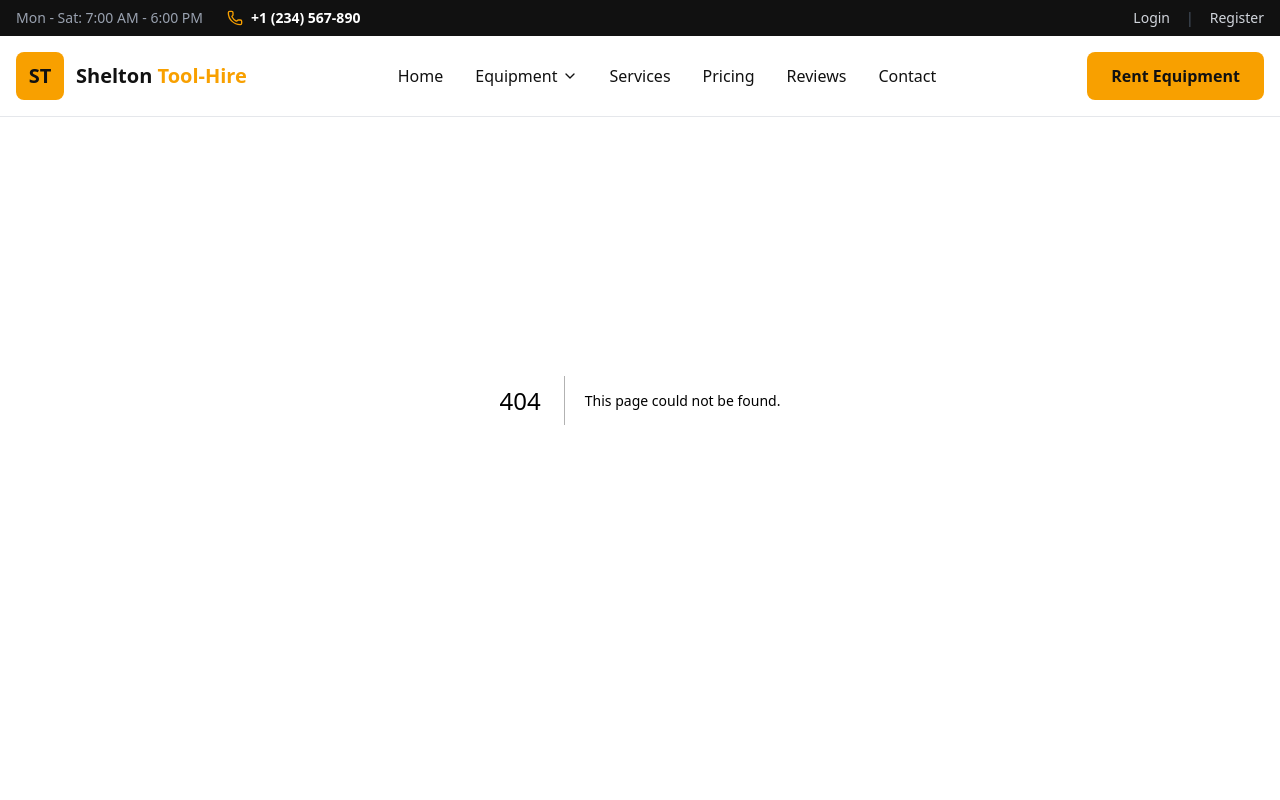
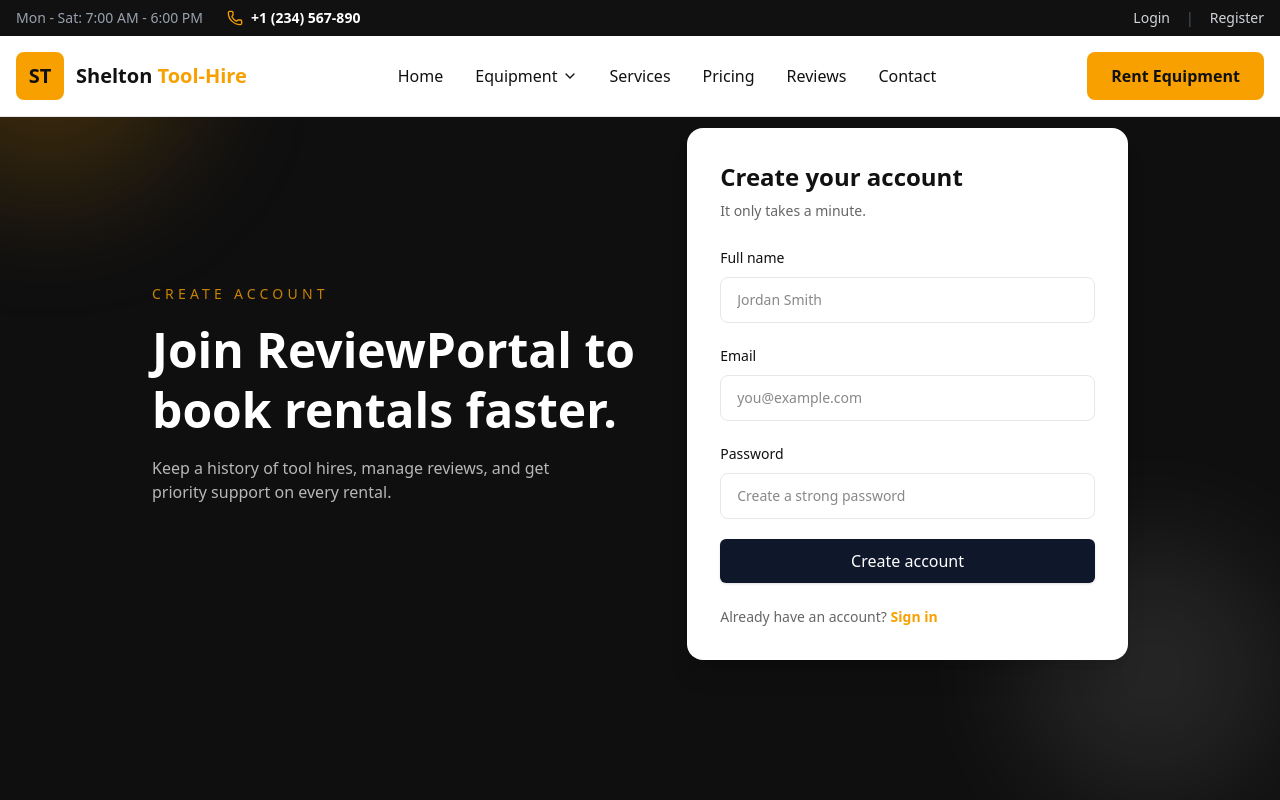
Before and after one commit to SEPP-2026/ReviewPortal-Web, a Next.js app: page /register in a window 1280 px wide. Before the commit this address had no page. Shown: the top 800 px of the page. Built offline with nearby package versions, Linux system fonts and the light colour scheme.

Commit message:
feat: add registration page with form and error handling

```diff
--- /dev/null
+++ b/app/register/page.tsx
@@ -0,0 +1,137 @@
+"use client";
+
+import { useState } from "react";
+import Link from "next/link";
+import { useRouter } from "next/navigation";
+import { Button } from "@/components/ui/button";
+
+export default function RegisterPage() {
+  const router = useRouter();
+  const [name, setName] = useState("");
+  const [email, setEmail] = useState("");
+  const [password, setPassword] = useState("");
+  const [isSubmitting, setIsSubmitting] = useState(false);
+  const [errorMessage, setErrorMessage] = useState<string | null>(null);
+
+  const onSubmit = async (event: React.FormEvent<HTMLFormElement>) => {
+    event.preventDefault();
+    setIsSubmitting(true);
+    setErrorMessage(null);
+
+    try {
+      const response = await fetch("/api/auth/register", {
+        method: "POST",
+        headers: { "Content-Type": "application/json" },
+        body: JSON.stringify({ name, email, password }),
+      });
+
+      const data = await response.json().catch(() => ({}));
+      if (!response.ok) {
+        setErrorMessage(data?.message || "Registration failed. Try again.");
+        return;
+      }
+
+      router.push("/");
+      router.refresh();
+    } catch {
+      setErrorMessage("Unable to connect. Please try again.");
+    } finally {
+      setIsSubmitting(false);
+    }
+  };
+
+  return (
+    <div className="min-h-screen bg-[#0F0F10] text-white pt-32 pb-20">
+      <div className="absolute inset-0 overflow-hidden pointer-events-none">
+        <div className="absolute -top-24 -left-24 h-72 w-72 rounded-full bg-accent/20 blur-3xl" />
+        <div className="absolute bottom-0 right-0 h-64 w-64 rounded-full bg-white/10 blur-3xl" />
+      </div>
+
+      <div className="relative max-w-5xl mx-auto px-6">
+        <div className="grid gap-12 md:grid-cols-[1.05fr_0.95fr] items-center">
+          <div>
+            <p className="text-sm uppercase tracking-[0.3em] text-accent/80">
+              Create account
+            </p>
+            <h1 className="text-4xl md:text-5xl font-semibold leading-tight mt-4">
+              Join ReviewPortal to book rentals faster.
+            </h1>
+            <p className="text-white/70 mt-4 max-w-md">
+              Keep a history of tool hires, manage reviews, and get priority
+              support on every rental.
+            </p>
+          </div>
+
+          <div className="bg-white text-black rounded-2xl shadow-xl p-8 border border-white/10">
+            <h2 className="text-2xl font-semibold">Create your account</h2>
+            <p className="text-sm text-gray mt-2">
+              It only takes a minute.
+            </p>
+
+            <form onSubmit={onSubmit} className="mt-6 space-y-5">
+              <label className="block">
+                <span className="text-sm font-medium">Full name</span>
+                <input
+                  type="text"
+                  name="name"
+                  value={name}
+                  onChange={(event) => setName(event.target.value)}
+                  className="mt-2 w-full rounded-lg border border-gray-200 bg-white px-4 py-3 text-sm focus:outline-none focus:ring-2 focus:ring-accent"
+                  placeholder="Jordan Smith"
+                  required
+                />
+              </label>
+
+              <label className="block">
+                <span className="text-sm font-medium">Email</span>
+                <input
+                  type="email"
+                  name="email"
+                  value={email}
+                  onChange={(event) => setEmail(event.target.value)}
+                  className="mt-2 w-full rounded-lg border border-gray-200 bg-white px-4 py-3 text-sm focus:outline-none focus:ring-2 focus:ring-accent"
+                  placeholder="you@example.com"
+                  required
+                />
+              </label>
+
+              <label className="block">
+                <span className="text-sm font-medium">Password</span>
+                <input
+                  type="password"
+                  name="password"
+                  value={password}
+                  onChange={(event) => setPassword(event.target.value)}
+                  className="mt-2 w-full rounded-lg border border-gray-200 bg-white px-4 py-3 text-sm focus:outline-none focus:ring-2 focus:ring-accent"
+                  placeholder="Create a strong password"
+                  required
+                />
+              </label>
+
+              {errorMessage && (
+                <div className="rounded-lg border border-red-200 bg-red-50 px-4 py-3 text-sm text-red-700">
+                  {errorMessage}
+                </div>
+              )}
+
+              <Button
+                type="submit"
+                className="w-full h-11 text-base hover:bg-white hover:text-black"
+                disabled={isSubmitting}
+              >
+                {isSubmitting ? "Creating account..." : "Create account"}
+              </Button>
+            </form>
+
+            <p className="text-sm text-gray mt-6">
+              Already have an account?{" "}
+              <Link className="text-accent font-semibold" href="/login">
+                Sign in
+              </Link>
+            </p>
+          </div>
+        </div>
+      </div>
+    </div>
+  );
+}
```
